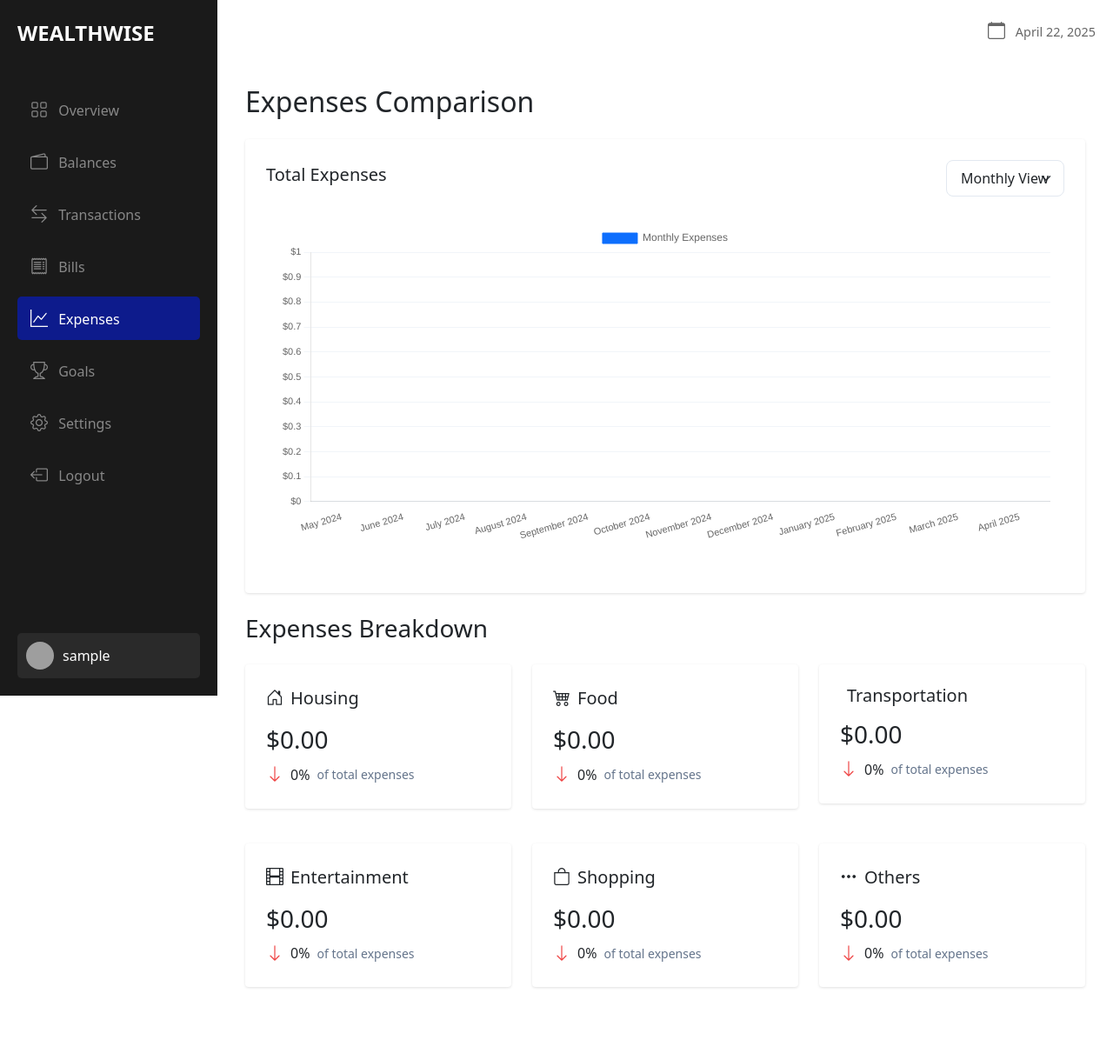
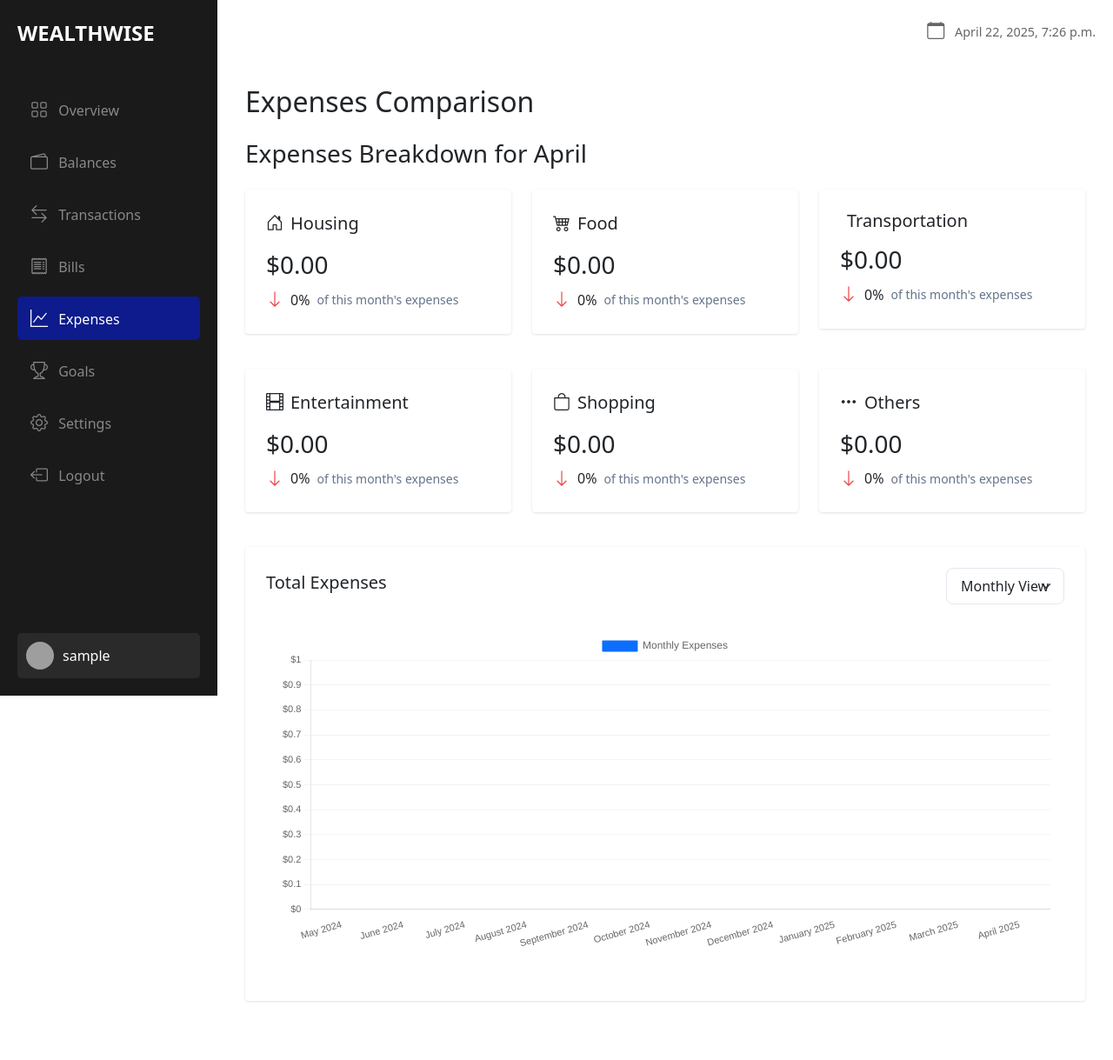
Before and after one commit to jfuterman/Personal-Finance-Track-SWE-Group-6, a Django app: page /expenses/ in a window 1280 px wide. Shown: the whole page at 87% size. Run offline with Django 5.2, Linux system fonts and the light colour scheme; the visitor is signed in with stand-in values (Sample User, id 1); some libraries are stand-ins or nearby versions; grey boxes are pictures that could not be loaded.

Commit message:
expenses page now shows month's expenses, not all time

```diff
--- a/accounts/views.py
+++ b/accounts/views.py
@@ -350,6 +350,13 @@ def expenses(request):
         date__gte=start_date
     ).order_by('date')
 
+    # Get this month's expenses from first of month until today
+    this_month = Transaction.objects.filter(
+        user=request.user,
+        transaction_type='expense',
+        date__gte=current_date.replace(day=1)
+    ).order_by('category')
+
     print(f"Found {expenses.count()} expenses")
 
     # Monthly expenses data for the graph
@@ -401,6 +408,26 @@ def expenses(request):
     print("Monthly Data:", json.dumps(graph_data, indent=2))
     print("Yearly Data:", json.dumps(yearly_graph_data, indent=2))
 
+    # Categorize this month's expenses
+    categorized_expenses_month = defaultdict(float)
+    for expense in this_month:
+        category = expense.category
+        amount = float(expense.amount)
+        categorized_expenses_month[category] += amount
+
+    total_expenses_month = sum(categorized_expenses_month.values())
+    expense_breakdown_month = []
+    categories = ['Housing', 'Food', 'Transportation', 'Entertainment', 'Shopping', 'Others']
+
+    for category in categories:
+        amount = categorized_expenses_month[category]
+        percentage = (amount / total_expenses_month * 100) if total_expenses_month > 0 else 0
+        expense_breakdown_month.append({
+            'category': category,
+            'amount': amount,
+            'percentage': round(percentage, 1)
+        })
+
     # Categorize recent expenses
     recent_expenses = expenses.order_by('-date')[:20]  # Last 20 expenses
     categorized_expenses = defaultdict(float)
@@ -422,7 +449,6 @@ def expenses(request):
     # Calculate total and percentages
     total_expenses = sum(categorized_expenses.values())
     expense_breakdown = []
-    categories = ['Housing', 'Food', 'Transportation', 'Entertainment', 'Shopping', 'Others']
 
     for category in categories:
         amount = categorized_expenses[category]
@@ -436,11 +462,13 @@ def expenses(request):
 
     context = {
         'active_tab': 'expenses',
-        'current_date': current_date.strftime('%B %d, %Y'),
+        'current_date': current_date,
         'graph_data': json.dumps(graph_data),
         'yearly_data': json.dumps(yearly_graph_data),
         'expense_breakdown': expense_breakdown,
-        'total_expenses': total_expenses
+        'expense_breakdown_month': expense_breakdown_month,
+        'total_expenses': total_expenses,
+        'this_month_expenses': this_month
     }
 
     return render(request, 'expenses.html', context)
--- a/templates/expenses.html
+++ b/templates/expenses.html
@@ -10,22 +10,6 @@
 <div class="container-fluid py-4">
     <h2 class="mb-4">Expenses Comparison</h2>
 
-    <!-- Monthly Comparison Graph -->
-    <div class="card mb-4">
-        <div class="card-body">
-            <div class="d-flex justify-content-between align-items-center mb-3">
-                <h5 class="card-title">Total Expenses</h5>
-                <select id="timeRangeSelect" class="form-select" style="width: auto;">
-                    <option value="monthly">Monthly View</option>
-                    <option value="yearly">Yearly View</option>
-                </select>
-            </div>
-            <div class="chart-container">
-                <canvas id="expensesChart"></canvas>
-            </div>
-        </div>
-    </div>
-
     <!-- Hidden data for JavaScript -->
     <script id="graphData" type="application/json">
         {{ graph_data|safe }}
@@ -35,9 +19,9 @@
     </script>
 
     <!-- Expenses Breakdown -->
-    <h3 class="mb-4">Expenses Breakdown</h3>
+    <h3 class="mb-4">Expenses Breakdown for {{current_date|date:"F"}}</h3>
     <div class="row">
-        {% for expense in expense_breakdown %}
+        {% for expense in expense_breakdown_month %}
         <div class="col-md-4 mb-4">
             <div class="card expense-card" data-category="{{ expense.category|slugify }}" onclick="toggleDetails('{{ expense.category|slugify }}')">
                 <div class="card-body">
@@ -69,7 +53,7 @@
                         </span>
                         {% endif %}
                         <span>{{ expense.percentage }}%</span>
-                        <small class="text-muted ms-2">of total expenses</small>
+                        <small class="text-muted ms-2">of this month's expenses</small>
                     </div>
 
                     <!-- Expense Details -->
@@ -104,6 +88,21 @@
         </div>
         {% endfor %}
     </div>
+    <!-- Monthly Comparison Graph -->
+    <div class="card mb-4">
+        <div class="card-body">
+            <div class="d-flex justify-content-between align-items-center mb-3">
+                <h5 class="card-title">Total Expenses</h5>
+                <select id="timeRangeSelect" class="form-select" style="width: auto;">
+                    <option value="monthly">Monthly View</option>
+                    <option value="yearly">Yearly View</option>
+                </select>
+            </div>
+            <div class="chart-container">
+                <canvas id="expensesChart"></canvas>
+            </div>
+        </div>
+    </div>
 </div>
 
 <script src="{% static 'js/expenses.js' %}"></script>
```
